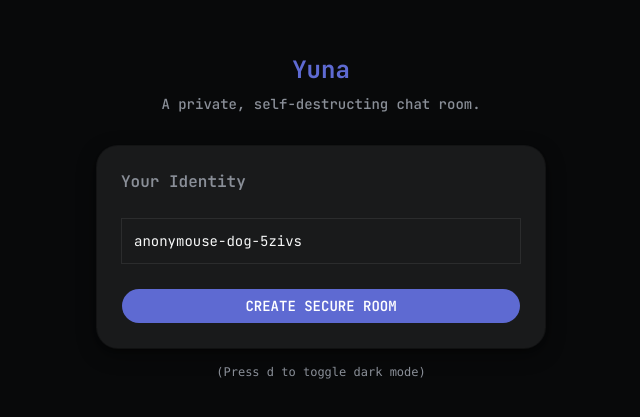
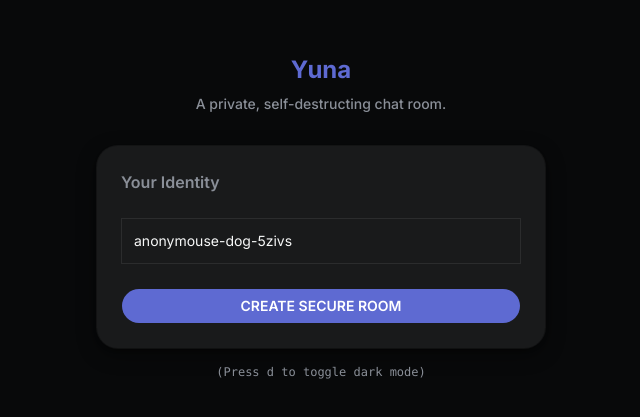
Before and after one commit to Rumon360/yuna-realtime-chat, a Next.js app: page / in a window 1280 px wide. Shown: the part 183-600 px from the top of the page, without its empty margins (319-959 px from the left). Built offline with nearby package versions, Linux system fonts and the light colour scheme; no server answers; what @elysiajs/eden would draw is missing.

Commit message:
style: switch to Inter variable font, hardcode dark class

```diff
--- a/src/app/layout.tsx
+++ b/src/app/layout.tsx
@@ -1,12 +1,11 @@
-import { JetBrains_Mono } from "next/font/google"
+import { Inter } from "next/font/google"
 import { Metadata } from "next"
 import { cn } from "@/lib/utils"
 import Providers from "@/components/providers"
-
 import "./globals.css"
 import { Toaster } from "@/components/ui/sonner"
 
-const JetBrainsMono = JetBrains_Mono({
+const inter = Inter({
   subsets: ["latin"],
   variable: "--font-sans",
 })
@@ -25,8 +24,7 @@ export default function RootLayout({
   return (
     <html
       lang="en"
-      suppressHydrationWarning
-      className={cn("antialiased", JetBrainsMono.variable, "font-sans")}
+      className={cn("dark antialiased", inter.variable, "font-sans")}
     >
       <body>
         <Providers>{children}</Providers>
```
